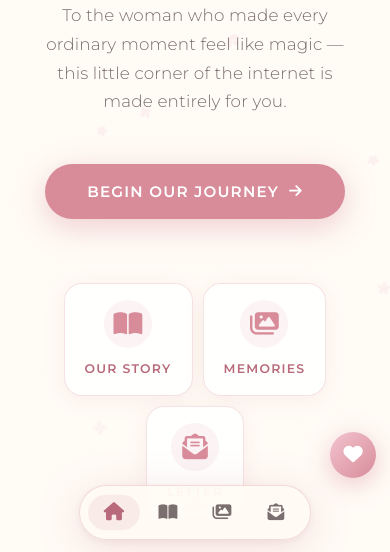
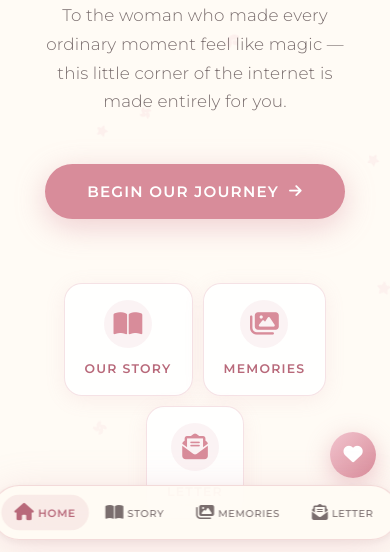
Before and after one commit to Yashvardhan4646/mothers-day-minisite, a plain HTML site: page index.html in a window 390 px wide. Shown: the part 276-828 px from the top of the page. Drawn offline with nearby package versions, Linux system fonts and the light colour scheme; a small style sheet from the web is missing.

Commit message:
BUG FIXED

```diff
--- a/style.css
+++ b/style.css
@@ -890,9 +890,22 @@ cite {
 
   .masonry-grid { columns: 2 160px; }
 
-  .nav-btn { padding: 8px 10px; min-width: 48px; }
-  .nav-label { display: none; }
-  #float-nav { padding: 10px 10px; }
+  .nav-btn {
+    flex-direction: row;
+    padding: 8px 12px;
+    min-width: auto;
+  }
+  .nav-icon { font-size: 1rem; }
+  .nav-label {
+    display: inline-block;
+    font-size: 0.62rem;
+    white-space: nowrap;
+  }
+  #float-nav {
+    gap: 8px;
+    padding: 10px 12px;
+    overflow-x: auto;
+  }
 
   .preview-cards { gap: 10px; }
   .preview-card { padding: 16px 20px; }
```
